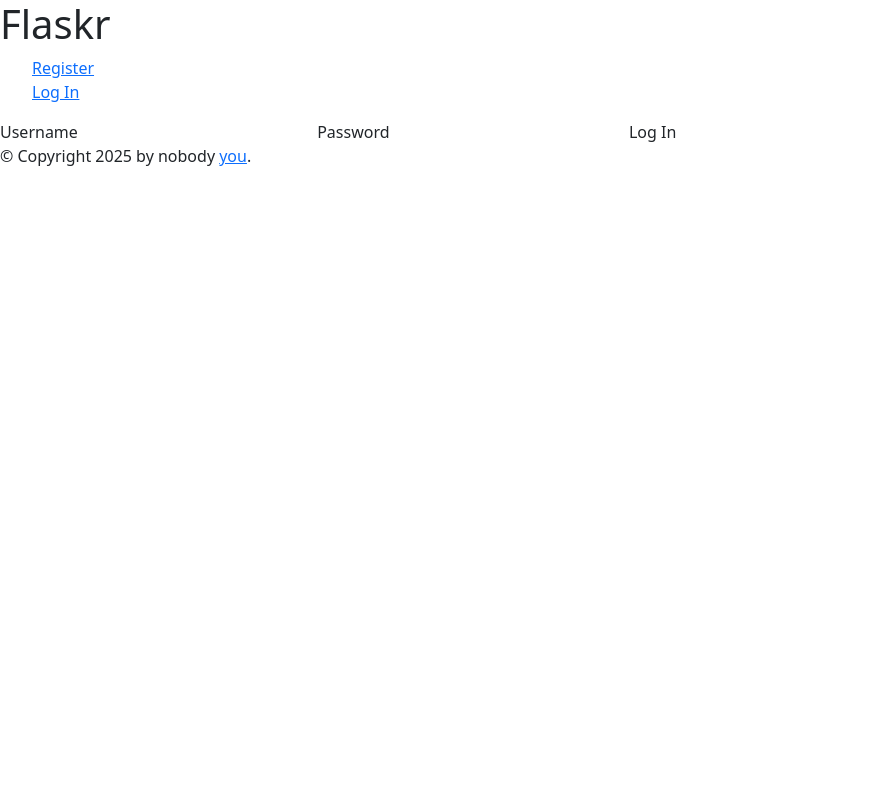
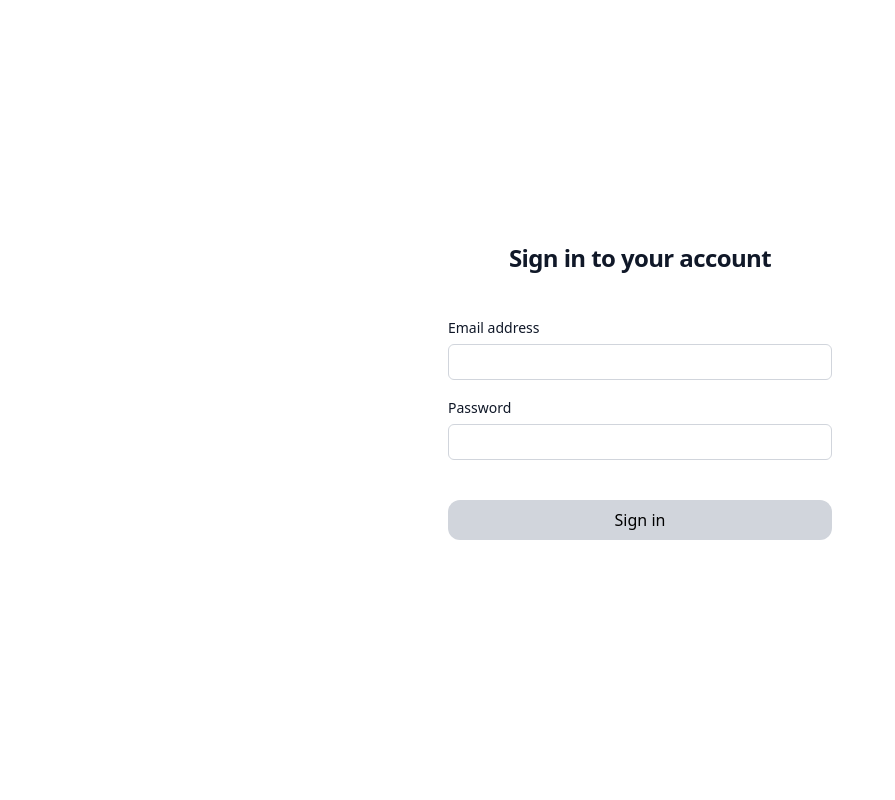
Before and after one commit to j4n-r/FSWD_sc-admin, a Flask app: page /auth/login in a window 1280 px wide. Shown: the whole page, without its empty margins (0-895 px from the left). Run offline with Flask 3, Linux system fonts and the light colour scheme.

Commit message:
polish login site, add default admin account

```diff
--- a/app/__init__.py
+++ b/app/__init__.py
@@ -4,18 +4,17 @@ from flask import Flask
 from flask import render_template
 
 
-
 def create_app(test_config=None):
     # create and configure the app
     app = Flask(__name__, instance_relative_config=True)
     app.config.from_mapping(
-        SECRET_KEY='dev',
-        DATABASE=os.path.join(app.instance_path, 'dev.sqlite'),
+        SECRET_KEY="dev",
+        DATABASE=os.path.join(app.instance_path, "dev.sqlite"),
     )
 
     if test_config is None:
         # load the instance config, if it exists, when not testing
-        app.config.from_pyfile('config.py', silent=True)
+        app.config.from_pyfile("config.py", silent=True)
     else:
         # load the test config if passed in
         app.config.from_mapping(test_config)
@@ -27,12 +26,15 @@ def create_app(test_config=None):
         pass
 
     from . import db
+
     db.init_app(app)
 
     from . import auth
+
     app.register_blueprint(auth.bp)
 
-    @app.route("/index")
+    @app.route("/")
     def hello():
         return render_template("home.html")
+
     return app
--- a/app/auth.py
+++ b/app/auth.py
@@ -54,9 +54,7 @@ def login():
         password = request.form["password"]
         db = get_db()
         error = None
-        user = db.execute(
-            "SELECT * FROM users WHERE email = ?", (email,)
-        ).fetchone()
+        user = db.execute("SELECT * FROM users WHERE email = ?", (email,)).fetchone()
 
         if user is None:
             error = "Incorrect email."
@@ -66,7 +64,7 @@ def login():
         if error is None:
             session.clear()
             session["user_id"] = user["id"]
-            return redirect(url_for("index"))
+            return redirect("/")
 
         flash(error)
 
@@ -88,7 +86,7 @@ def load_logged_in_user():
 @bp.route("/logout")
 def logout():
     session.clear()
-    return redirect(url_for("index"))
+    return redirect("/auth/login")
 
 
 def login_required(view):
--- a/app/db.py
+++ b/app/db.py
@@ -64,11 +64,12 @@ def init_app(app):
 def add_default_users():
     email = "admin@admin.com"
     password = "admin"
+    name = "admin"
     db = get_db()
     try:
         db.execute(
-            "INSERT INTO users (email, password) VALUES (?, ?)",
-            (email, generate_password_hash(password)),
+            "INSERT INTO users (email, password, name) VALUES (?, ?, ?)",
+            (email, generate_password_hash(password), name),
         )
         db.commit()
     except db.IntegrityError:
--- a/app/schema.sql
+++ b/app/schema.sql
@@ -8,6 +8,7 @@ CREATE TABLE users (
   email TEXT UNIQUE NOT NULL,
   password TEXT NOT NULL,
   emailVerified BOOLEAN ,
+  name TEXT,
   image TEXT,
   created_at INTEGER,
   updated_at INTEGER
--- /dev/null
+++ b/app/templates/auth/base.html
@@ -0,0 +1,27 @@
+<!doctype html>
+<html lang="en" class="h-full">
+  <head>
+    {% block head %}
+    <meta name="viewport" content="width=device-width, initial-scale=1" />
+    <link rel="stylesheet" href="style.css" />
+    <!-- <link
+      href="https://cdn.jsdelivr.net/npm/bootstrap@5.3.4/dist/css/bootstrap.min.css"
+      rel="stylesheet"
+      integrity="sha384-DQvkBjpPgn7RC31MCQoOeC9TI2kdqa4+BSgNMNj8v77fdC77Kj5zpWFTJaaAoMbC"
+      crossorigin="anonymous"
+    />
+    -->
+    <title>{% block title %}{% endblock %}</title>
+    {% endblock %}
+  </head>
+  <body class="min-h-screen h-full flex flex-col justify-between">
+    <div id="content" class="pt-32">{% block content %}{% endblock %}</div>
+    <!-- <script
+      src="https://cdn.jsdelivr.net/npm/bootstrap@5.3.4/dist/js/bootstrap.bundle.min.js"
+      integrity="sha384-YUe2LzesAfftltw+PEaao2tjU/QATaW/rOitAq67e0CT0Zi2VVRL0oC4+gAaeBKu"
+      crossorigin="anonymous"
+    ></script>
+    -->
+    <script src="https://cdn.jsdelivr.net/npm/@tailwindcss/browser@4"></script>
+  </body>
+</html>
--- a/app/templates/auth/login.html
+++ b/app/templates/auth/login.html
@@ -1,11 +1,57 @@
-{% extends 'base.html' %} {% block header %}
-<h1>{% block title %}Log In{% endblock %}</h1>
-{% endblock %} {% block content %}
-<form method="post">
-  <label for="email">Username</label>
-  <input name="email" id="email" type="email" required />
-  <label for="password">Password</label>
-  <input type="password" name="password" id="password" type="email" required />
-  <input type="submit" value="Log In" />
-</form>
-{% endblock %}
+{% extends 'auth/base.html' %} {% block title %} Login {% endblock %} {% block
+content %}
+<div class="flex min-h-full flex-col justify-center px-6 py-8 lg:px-8">
+  <div class="sm:mx-auto sm:w-full sm:max-w-sm">
+    <h2
+      class="mt-20 text-center text-2xl/9 font-bold tracking-tight text-gray-900"
+    >
+      Sign in to your account
+    </h2>
+  </div>
+
+  <div class="mt-10 sm:mx-auto sm:w-full sm:max-w-sm">
+    <form class="space-y-4" action="#" method="POST">
+      <div>
+        <label for="email" class="block text-sm/6 font-medium text-gray-900"
+          >Email address</label
+        >
+        <div class="mt-1">
+          <input
+            type="email"
+            name="email"
+            id="email"
+            autocomplete="email"
+            required
+            class="block w-full rounded-md bg-white px-3 py-1.5 text-base text-gray-900 outline-1 -outline-offset-1 outline-gray-300 placeholder:text-gray-400 focus:outline-2 focus:-outline-offset-2 focus:outline-indigo-600 sm:text-sm/6"
+          />
+        </div>
+      </div>
+
+      <div>
+        <div class="flex items-center justify-between">
+          <label
+            for="password"
+            class="block text-sm/6 font-medium text-gray-900"
+            >Password</label
+          >
+        </div>
+        <div class="mt-1">
+          <input
+            type="password"
+            name="password"
+            id="password"
+            autocomplete="current-password"
+            required
+            class="block w-full rounded-md bg-white px-3 py-1.5 text-base text-gray-900 outline-1 -outline-offset-1 outline-gray-300 placeholder:text-gray-400 focus:outline-2 focus:-outline-offset-2 focus:outline-indigo-600 sm:text-sm/6"
+          />
+        </div>
+      </div>
+
+      <button type="submit" class="bg-gray-300 p-2 w-full rounded-xl mt-6">
+        Sign in
+      </button>
+    </form>
+  </div>
+</div>
+
+{%endblock%}
--- a/app/templates/base.html
+++ b/app/templates/base.html
@@ -1,40 +1,89 @@
 <!doctype html>
-<html lang="en">
+<html lang="en" class="h-full">
   <head>
     {% block head %}
     <meta name="viewport" content="width=device-width, initial-scale=1" />
     <link rel="stylesheet" href="style.css" />
-    <link
+    <!--<link
       href="https://cdn.jsdelivr.net/npm/bootstrap@5.3.4/dist/css/bootstrap.min.css"
       rel="stylesheet"
       integrity="sha384-DQvkBjpPgn7RC31MCQoOeC9TI2kdqa4+BSgNMNj8v77fdC77Kj5zpWFTJaaAoMbC"
       crossorigin="anonymous"
     />
+    -->
     <title>{% block title %}{% endblock %} - Flaskr</title>
     {% endblock %}
   </head>
-  <body>
-    <nav>
-      <h1>Flaskr</h1>
-      <ul>
-        {% if g.user %}
-        <li><span>{{ g.user['username'] }}</span></li>
-        <li><a href="{{ url_for('auth.logout') }}">Log Out</a> {% else %}</li>
+  <body class="container min-h-screen h-full flex flex-col justify-between  mx-auto">
+    <!-- NAVBAR -->
+    <nav
+      class="sticky top-0 bg-gray-100 container m-10 p-3 rounded-xl grid grid-cols-5"
+    >
+      <div class="col-span-1 pl-6">My App</div>
+      <div class="col-span-3 flex justify-center  gap-x-8">
+        <a>Irgendwas</a>
+        <a>Irgendwas anderes</a>
+        <a>Noch was</a>
+      </div>
+      <div class="col-span-1 flex justify-around">
+        {% if g.user%}
+        <div> {{ g.user['name'].capitalize() or g.user['email'] }}</div>
+        <a class="" href="{{ url_for('auth.logout') }}">Log out</div>
+        {% else %}
+        <a href="{{ url_for('auth.login')}}">Log in</a>
+        <a href="{{ url_for('auth.register')}}">Register</a>
+        {% endif %}
+      </div>
+    </nav>
 
-        <li><a href="{{ url_for('auth.register') }}">Register</a></li>
-        <li><a href="{{ url_for('auth.login') }}">Log In</a> {% endif %}</li>
-      </ul>
-    </nav>
-    <div id="content">{% block content %}{% endblock %}</div>
+    <!-- CONTENT -->
+    <div id="content" class="container">{% block content %}{% endblock %}</div>
+
+    <!-- FOOTER -->
     <div id="footer">
-      {% block footer %} &copy; Copyright 2025 by nobody
-      <a href="http://domain.invalid/">you</a>. {% endblock %}
+      {% block footer %}
+      <footer class="m-4">
+        <div class="container">
+          <div class="sm:flex sm:items-center sm:justify-between">
+            <div>Our App</div>
+            <ul
+              class="flex flex-wrap items-center mb-6 text-sm font-medium text-gray-500 sm:mb-0 dark:text-gray-400"
+            >
+              <li>
+                <a href="#" class="hover:underline me-4 md:me-6">About</a>
+              </li>
+              <li>
+                <a href="#" class="hover:underline me-4 md:me-6"
+                  >Privacy Policy</a
+                >
+              </li>
+              <li>
+                <a href="#" class="hover:underline me-4 md:me-6">Licensing</a>
+              </li>
+              <li>
+                <a href="#" class="hover:underline">Contact</a>
+              </li>
+            </ul>
+          </div>
+          <hr
+            class="my-6 border-gray-200 sm:mx-auto dark:border-gray-700 lg:my-8"
+          />
+          <div
+            class="block text-sm text-gray-500 sm:text-center dark:text-gray-400"
+          >
+            © 2023
+          </div>
+        </div>
+      </footer>
+      {%endblock%}
     </div>
-    <script
+    <!-- Messeswith tailwind stuff
+        <script
       src="https://cdn.jsdelivr.net/npm/bootstrap@5.3.4/dist/js/bootstrap.bundle.min.js"
       integrity="sha384-YUe2LzesAfftltw+PEaao2tjU/QATaW/rOitAq67e0CT0Zi2VVRL0oC4+gAaeBKu"
       crossorigin="anonymous"
-    ></script>
+      ></script>
+      -->
     <script src="https://cdn.jsdelivr.net/npm/@tailwindcss/browser@4"></script>
   </body>
 </html>
```
Also changed, not shown: docs/sources.md (+3 -0 lines).
